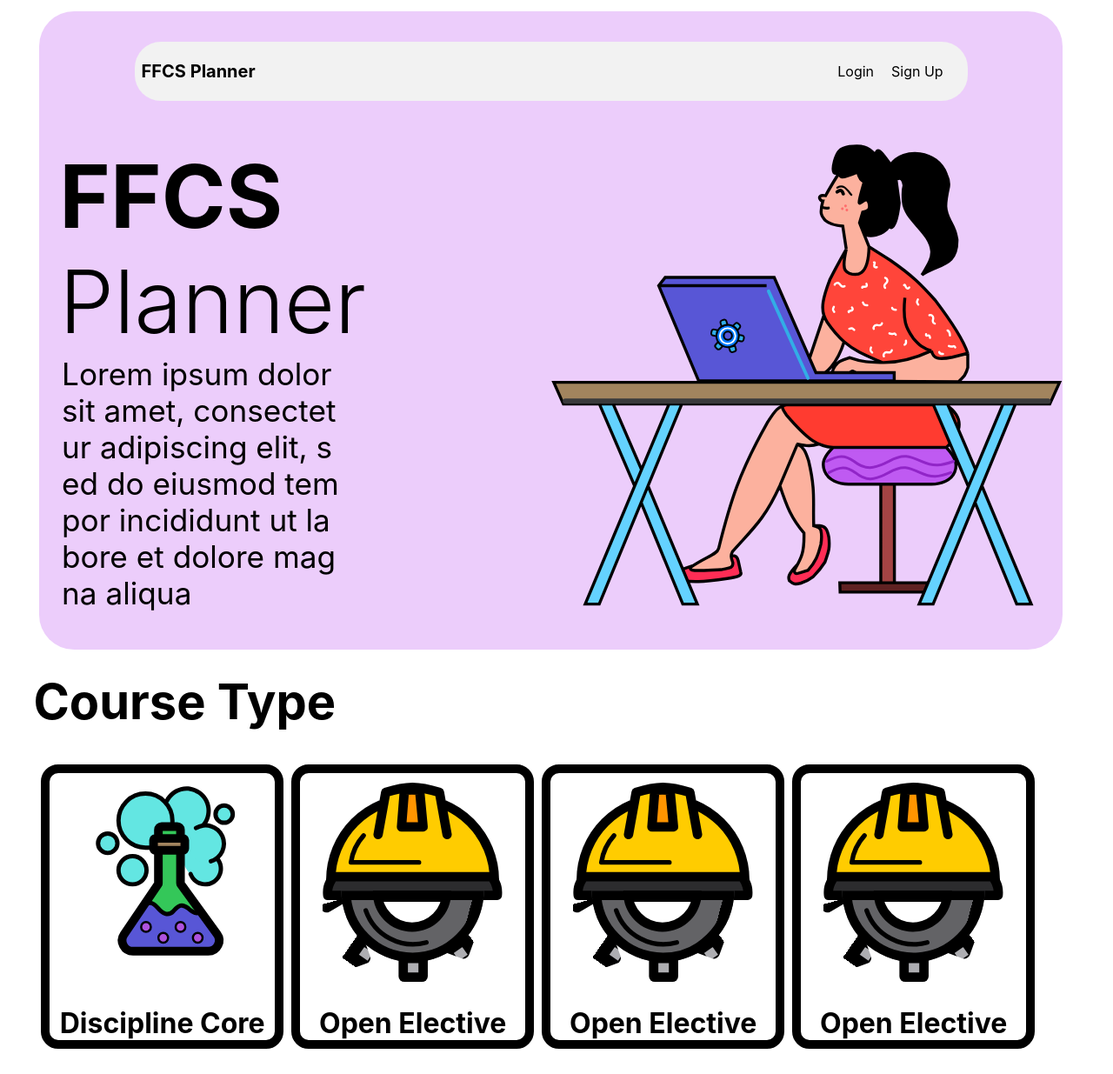
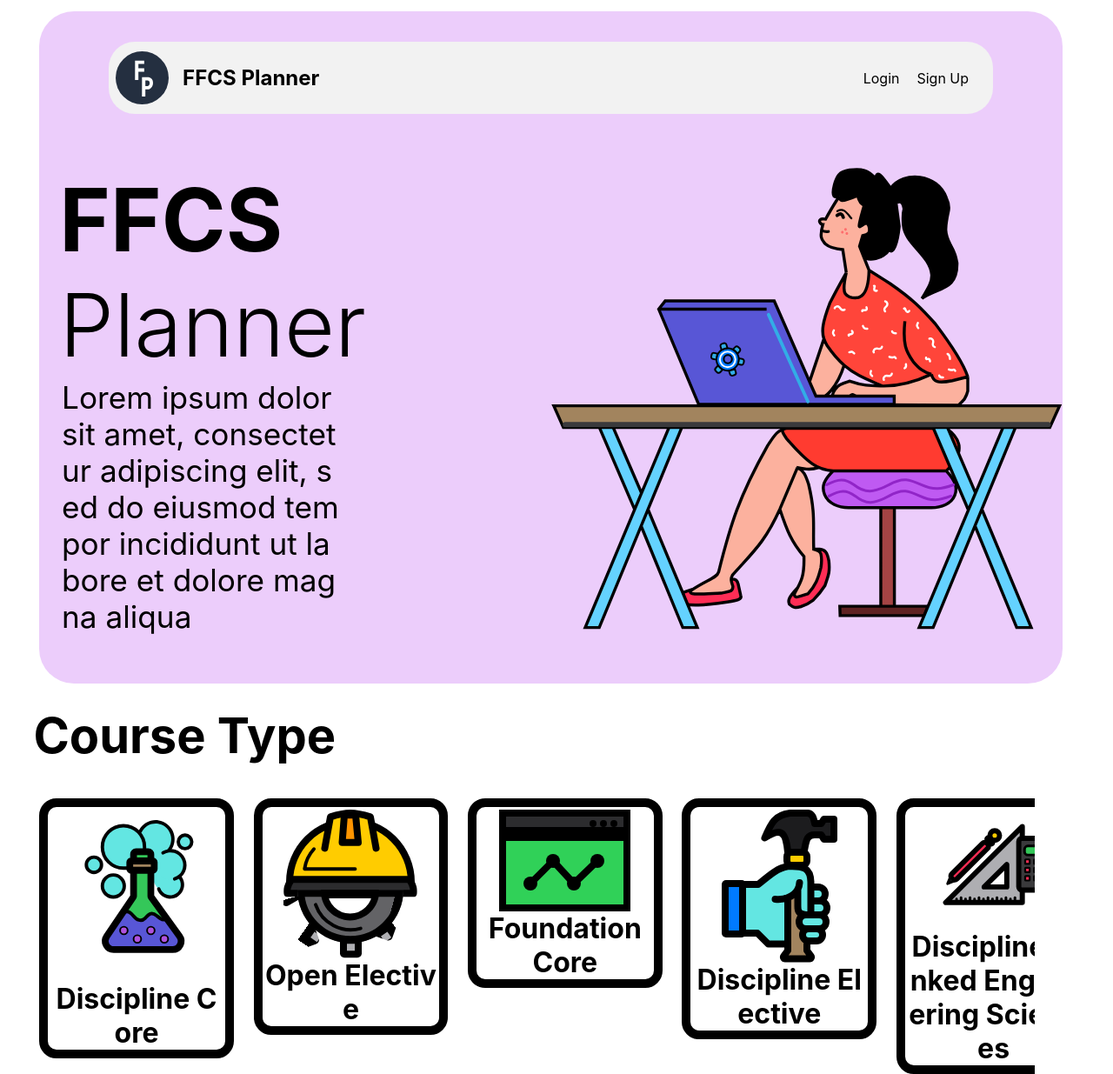
Before and after one commit to woaitsAryan/ffcsfrontend, a React (Create React App) app: page / in a window 1280 px wide. Shown: the whole page at 87% size. Before the commit the page ends 1206 px from the top, so only its background shows below. Built offline with nearby package versions, Linux system fonts and the light colour scheme.

Commit message:
added small changes

```diff
--- a/src/components/Navbar.tsx
+++ b/src/components/Navbar.tsx
@@ -34,7 +34,10 @@ const Navbar: React.FC = () => {
 
   return (
     <nav className={styles.navbar}>
+      <div className={styles.logoContainer}>
       <div className={styles.heading}>FFCS Planner</div>
+      <img src='ffcsLogo.svg'></img>
+      </div>
       <ul className={styles.navLinks}>
         <li className={styles.navItem} onClick={handleLogin}>
           Login
--- a/src/css/coursetype.module.css
+++ b/src/css/coursetype.module.css
@@ -1,6 +1,7 @@
 .container {
 
     min-width: 5%;
+    max-height: fit-content;
     display: flex;
     scroll-snap-align: start;
     flex-direction: column;
@@ -15,17 +16,21 @@
 
 
   .image {
-    inline-size: 80%;
-    object-fit: fill;
+    margin-top: 1.5%;
+    max-width: 80%;
+    object-fit:cover;
     height: 70%;
     flex: 1;
     object-fit: contain;
   }
 
   .title {
+    max-height:fit-content ;
+    overflow-wrap: break-word;
+    word-break: break-all;
     text-align: center;
     word-wrap: break-word;
-    margin-top: 1rem;
+    margin-top: 0rem;
     font-size: 2.0rem;
     margin-bottom: 0px;
     font-weight: bold;
--- a/src/css/hero.module.css
+++ b/src/css/hero.module.css
@@ -1,4 +1,5 @@
 .heroContainer {
+    padding: 10px;
 
     display: flex;
     flex-direction: row;
@@ -6,7 +7,7 @@
     width: 100%;
     height: 100vh;
     justify-content: space-between;
-    padding: 20px;
+    padding: 2rem;
     height: fit-content;
   }
 
@@ -27,6 +28,7 @@
   }
 
   .heroContainerInfo {
+    min-width: 30%;
     margin: 2%;
     display: flex;
     flex-direction: column;
@@ -43,7 +45,7 @@
   }
 
   .heroImg {
-    max-width: 50%;
+    min-width: 50%;
     min-height: 100%;
     object-fit: contain;
   }
--- a/src/css/landing.module.css
+++ b/src/css/landing.module.css
@@ -2,7 +2,16 @@
     overflow-y: scroll;
     overflow-x: hidden;
 } */
+body::-webkit-scrollbar{
+    display: none;
+  }
+.courseTypeContainer::-webkit-scrollbar{
+    display: none;
+}
 .courseTypeContainer{
+    scrollbar-width: none;
+    grid-auto-flow: dense;
+    gap: 1rem;
     position: relative;
     left: 3%;
     scroll-snap-align: start;
@@ -11,8 +20,9 @@
     display: grid;
     /* gap: 1rem; */
     overflow-x: auto;
+    scroll-behavior: smooth;
     grid-auto-flow: column;
-    grid-auto-columns:25% ;
+    grid-auto-columns:20% ;
 }
 .title {
     margin-top: 1rem;
--- a/src/css/navbar.module.css
+++ b/src/css/navbar.module.css
@@ -1,7 +1,7 @@
 .navbar {
     position: relative;
     margin-top: 3%;
-    width: 80%;
+    width: 85%;
     border-radius: 30px;
     display: flex;
     justify-content: space-between;
@@ -10,9 +10,15 @@
     background-color: #f2f2f2;
     transition: all 0.3s ease;
 }
-
+.logoContainer{
+    display: inline-flex;
+    flex-direction: row-reverse;
+    justify-content: center;
+    align-items: center;
+    gap: 1rem;
+}
 .heading {
-    font-size: 20px;
+    font-size: 1.5rem;
     font-weight: bold;
 }
 
--- a/src/pages/landing.tsx
+++ b/src/pages/landing.tsx
@@ -18,12 +18,12 @@ const Landing = () => {
     <p className={Styles.title}>Course Type</p>
     <div className={`${Styles.courseTypeContainer} ${Styles.snapsInline}`}>
     <CourseType name='Discipline Core' imagePath='Flask Icon.svg'></CourseType>
-    <CourseType name=' Open Elective' imagePath='Gear Icon.svg'></CourseType>
-    <CourseType name=' Open Elective' imagePath='Gear Icon.svg'></CourseType>
-    <CourseType name=' Open Elective' imagePath='Gear Icon.svg'></CourseType>
-    <CourseType name=' Open Elective' imagePath='Gear Icon.svg'></CourseType>
-    <CourseType name=' Open Elective' imagePath='Gear Icon.svg'></CourseType>
-    <CourseType name=' Open Elective' imagePath='Gear Icon.svg'></CourseType>
+    <CourseType name='Open Elective' imagePath='Gear Icon.svg'></CourseType>
+    <CourseType name='Foundation Core' imagePath='Window Icon.svg'></CourseType>
+    <CourseType name='Discipline Elective' imagePath='Hammer Icon.svg'></CourseType>
+    <CourseType name='Discipline Linked Engineering Sciences' imagePath='Tools Icon.svg'></CourseType>
+    <CourseType name='Non Graded Core Requirement' imagePath='Guitar Icon.svg'></CourseType>
+    <CourseType name='Projects and Internship' imagePath='Shopping Basket.svg'></CourseType>
 
 
     </div>
```
Also changed, not shown: public/ffcsLogo.svg (added).
